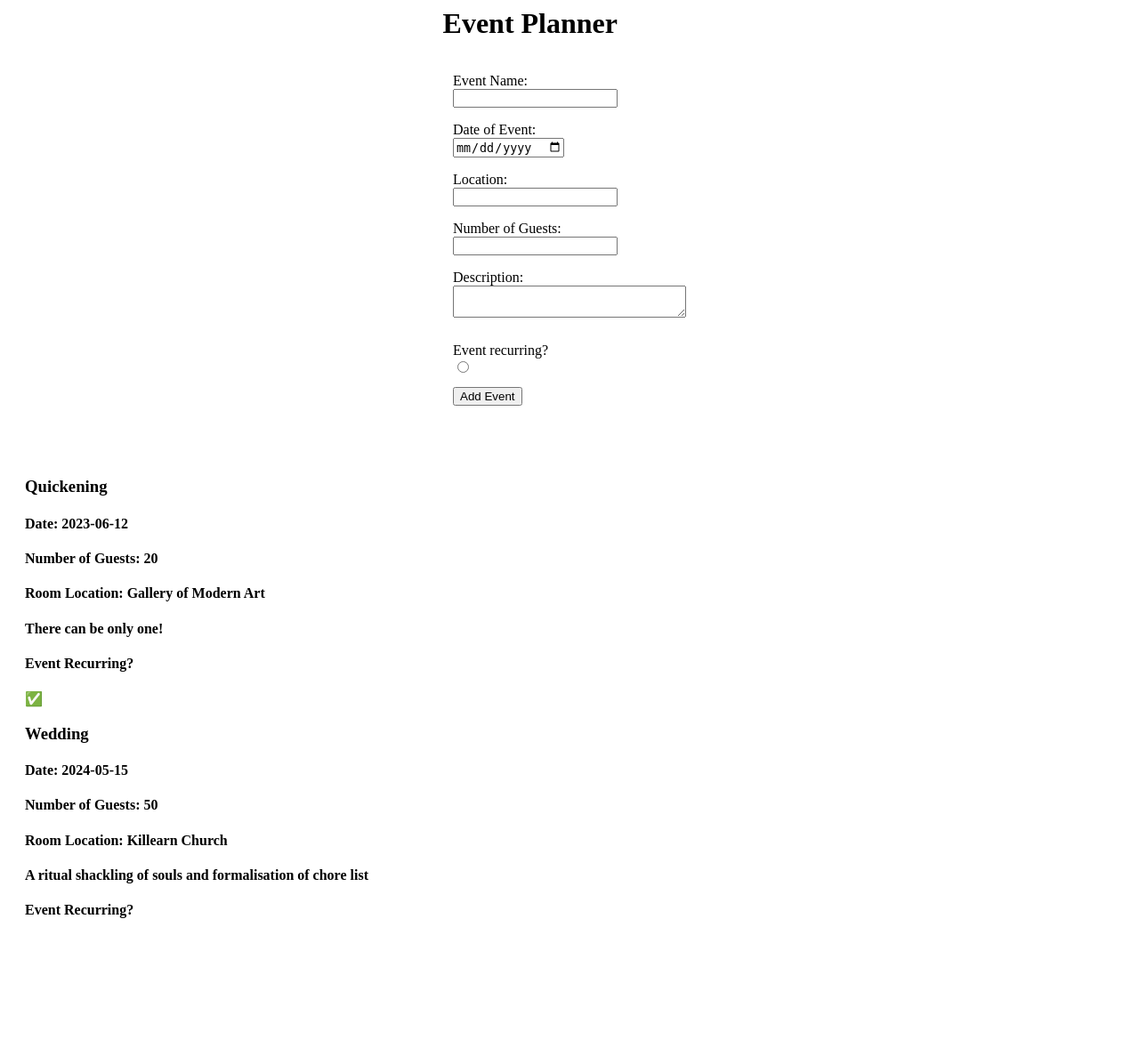
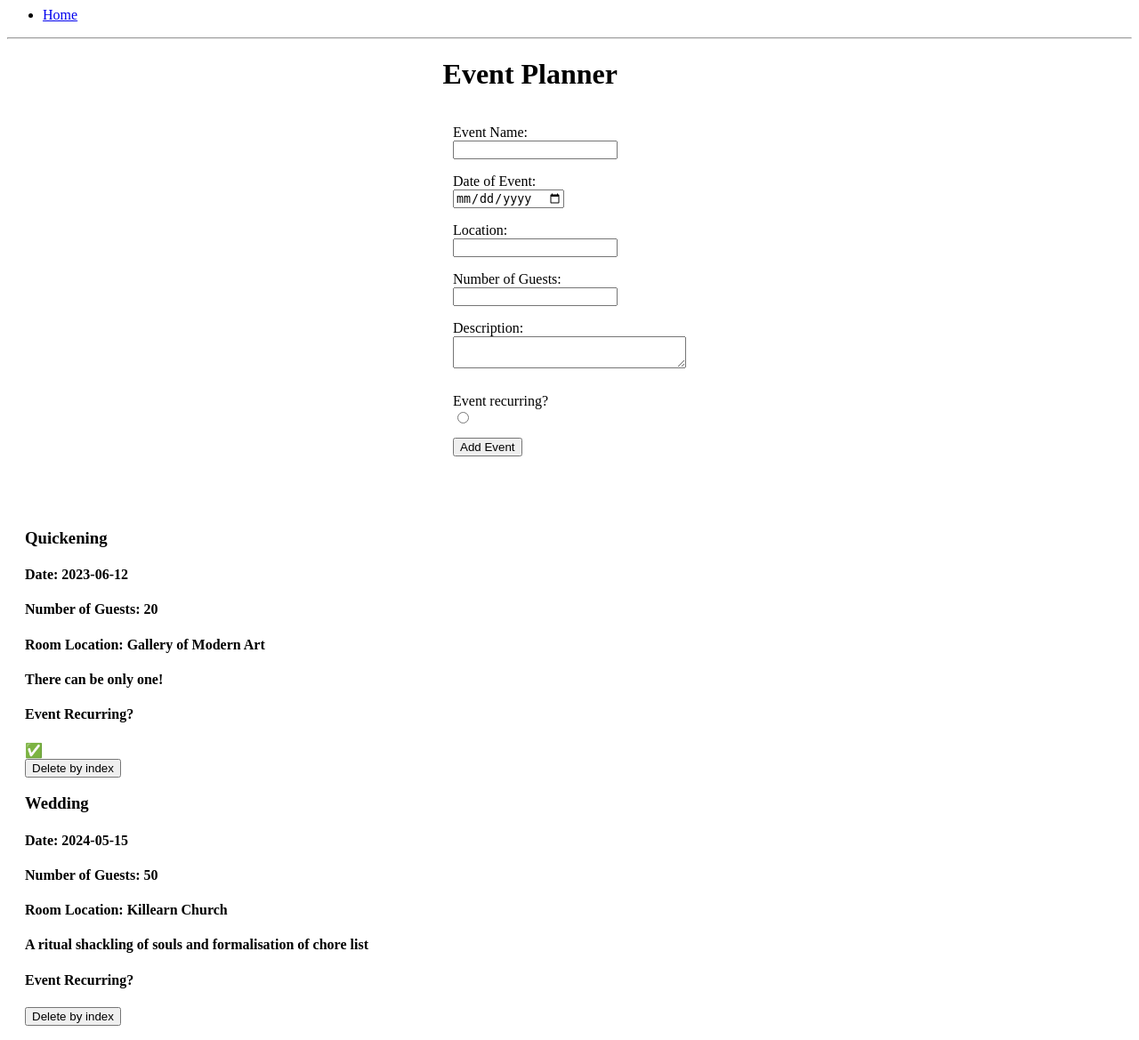
Before and after one commit to Synonymous-Bosch/w3d4_lab, a Flask app: page /events in a window 1280 px wide. Shown: the whole page at 89% size. Before the commit the page ends 1032 px from the top, so only its background shows below. Run offline with Flask 3, Linux system fonts and the light colour scheme.

Commit message:
added delete event

```diff
--- a/controllers/controller.py
+++ b/controllers/controller.py
@@ -1,4 +1,4 @@
-from flask import render_template, request
+from flask import render_template, request, redirect
 from app import app
 from models.event import Event
 from models.event_list import *
@@ -18,3 +18,8 @@ def add_event():
     new_event = Event(event_date, event_name, event_number_of_guests, event_location, event_description, event_recurring)
     add_new_event(new_event)
     return "Done"
+
+@app.route("/events/delete/<index>", methods=["POST"])
+def delete(index):
+    delete_event(int(index))
+    return redirect("/events")
--- a/models/event_list.py
+++ b/models/event_list.py
@@ -7,3 +7,6 @@ events = [event1, event2]
 
 def add_new_event(event):
     events.append(event)
+
+def delete_event(index):
+    events.pop(index)
--- /dev/null
+++ b/templates/base.html
@@ -0,0 +1,15 @@
+<html>
+    <head>
+        <title>{{ title }} - Event List</title>
+        <link rel="stylesheet" href="{{ url_for('static', filename='styles.css') }}">
+    </head>
+    <body>
+        <ul>
+            <li><a href="/events">Home</a></li>
+        </ul>
+        <hr>
+        {% block content %}
+
+        {% endblock %}
+    </body>
+</html>
--- a/templates/index.html
+++ b/templates/index.html
@@ -1,9 +1,6 @@
-<html>
-    <head>
-        <title>{{ title }} - Event List</title>
-        <link rel="stylesheet" href="{{ url_for('static', filename='styles.css') }}">
-    </head>
-    <body>
+{% extends "base.html" %}
+
+  {% block content %}
         <div>
             <h1>Event Planner</h1>
         </div>
@@ -51,8 +48,9 @@
             {% if event.recurring %}
             <span> &#9989;</span>
             {% endif %}
+            <form class="form-inline" action="/events/delete/{{ events.index(event) }}" method ="POST">
+                <input type="submit" value="Delete by index">
+            </form>
             {% endfor %}
         </main>
-    </body>
-
-</html>
+{% endblock %}
```
Also changed, not shown: 1 other file.
